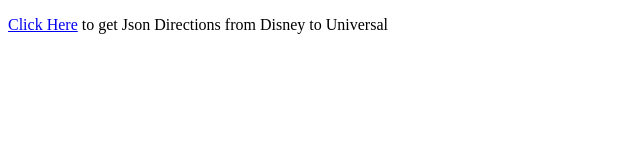
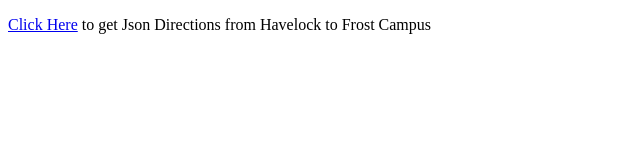
Before and after one commit to Fleming-NicholasC/WebGISLabs.io, a plain HTML site: page Lab1/GettingStartedJson.html in a window 1280 px wide. Shown: the full height of the page, 0-640 px from the left. Drawn offline with Linux system fonts and the light colour scheme.

Commit message:
-Added Content for Lab 1

```diff
--- a/Lab1/GettingStartedJson.html
+++ b/Lab1/GettingStartedJson.html
@@ -5,6 +5,6 @@
     <title>Getting Started Json</title>
 </head>
 <body>
-<p><a href="https://maps.googleapis.com/maps/api/directions/json?origin=Disneyland&destination=Universal+Studios+Hollywood&key=AIzaSyBjat9Xn4ZpPrnQs6PjHRFhQtokwPeWyas">Click Here</a> to get Json Directions from Disney to Universal</p>
+<p><a href="https://maps.googleapis.com/maps/api/directions/json?origin=44.4344,-77.8852&destination=44.3394823,-78.7431482&key=AIzaSyBjat9Xn4ZpPrnQs6PjHRFhQtokwPeWyas">Click Here</a> to get Json Directions from Havelock to Frost Campus</p>
 </body>
 </html>
```
